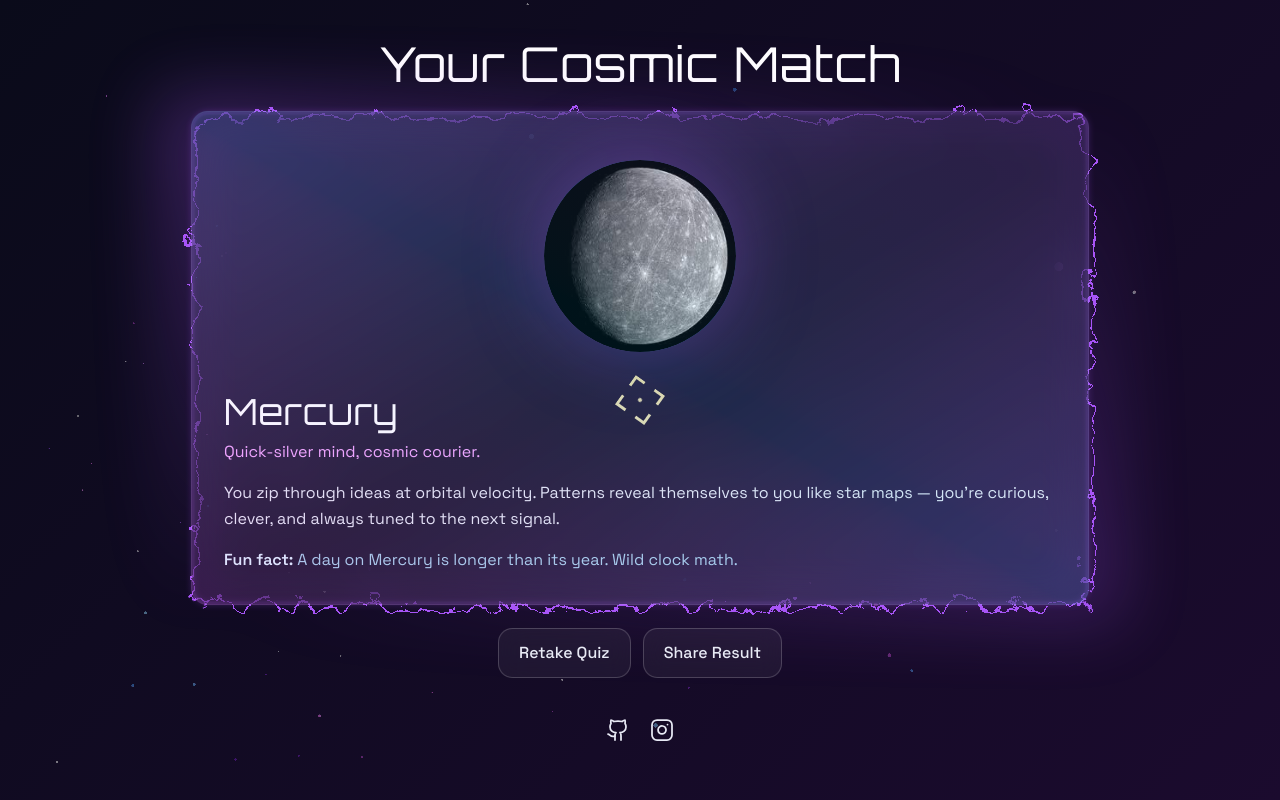
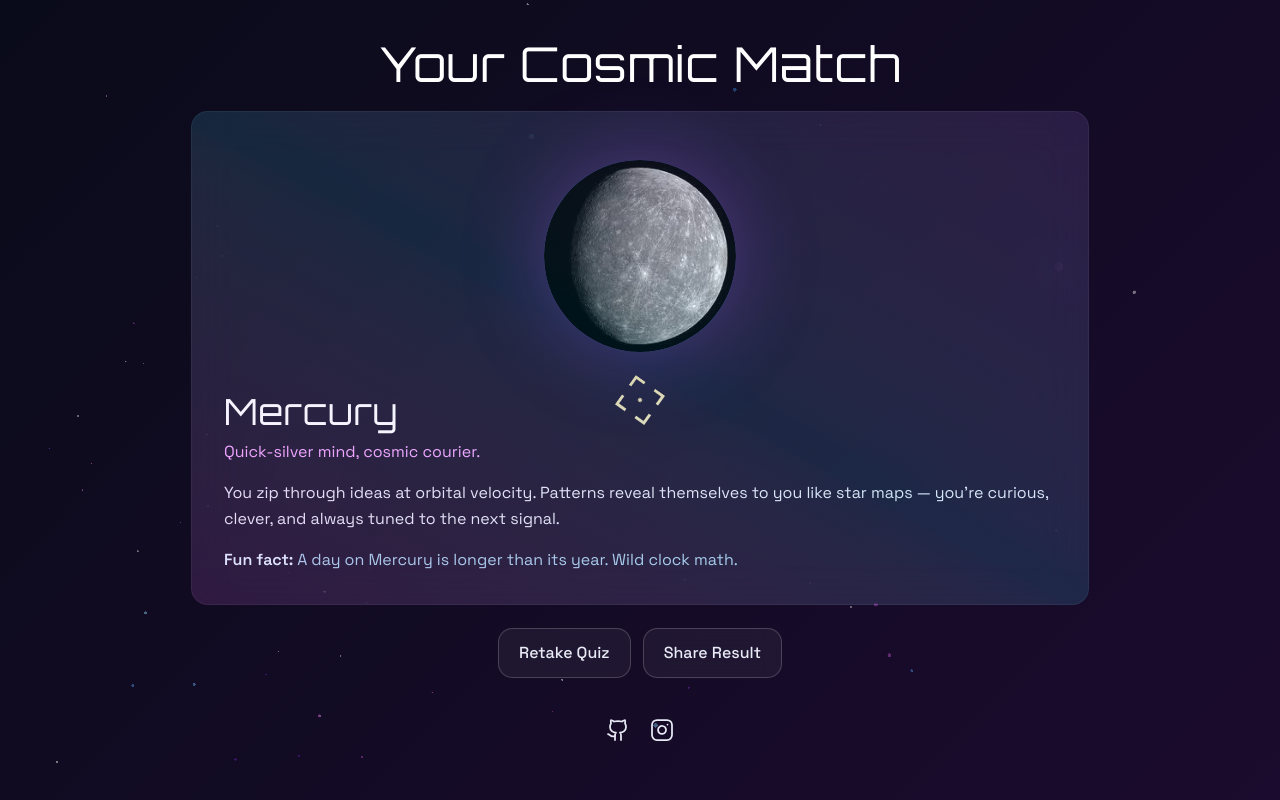
Before and after one commit to Alilo2005/planets_quiz, a Next.js app: page /result in a window 1280 px wide. Built offline with nearby package versions, Linux system fonts and the light colour scheme; no server answers; a web font is replaced by a local one.

Commit message:
Wrap Analytics component in Suspense for improved loading behavior and remove ElectricBorder from PlanetResultCard for cleaner layout

```diff
--- a/app/layout.tsx
+++ b/app/layout.tsx
@@ -2,6 +2,7 @@ import type { Metadata } from "next";
 import "./globals.css";
 import { Space_Grotesk, Playfair_Display, Roboto_Flex, Orbitron } from "next/font/google";
 import ClientLayout from "@/components/ClientLayout";
+import { Suspense } from "react";
 import Analytics from "@/components/Analytics";
 import Script from "next/script";
 import { GA_ID, hasGA } from "@/lib/gtag";
@@ -99,7 +100,9 @@ export default function RootLayout({
           </>
         )}
         <ClientLayout>
-          <Analytics />
+          <Suspense fallback={null}>
+            <Analytics />
+          </Suspense>
           {children}
         </ClientLayout>
       </body>
--- a/components/PlanetResultCard.tsx
+++ b/components/PlanetResultCard.tsx
@@ -4,20 +4,10 @@ import Image from "next/image";
 import PixelTransition from "@/components/PixelTransition";
 import DecryptedText from "@/components/DecryptedText";
 import type { PlanetInfo } from "@/lib/types";
-import ElectricBorder from "@/components/ElectricBorder";
 
 export default function PlanetResultCard({ planet }: { planet: PlanetInfo }) {
   return (
-    <ElectricBorder
-      className="relative w-full max-w-4xl mx-auto rounded-2xl"
-      color="#a855f7"
-      thickness={2}
-      chaos={0.9}
-      speed={1}
-      disableOnTouch
-      respectReducedMotion
-      animateWhenInView
-    >
+    <div className="relative w-full max-w-4xl mx-auto rounded-2xl">
       <div className="relative p-6 md:p-8 rounded-2xl bg-white/5 backdrop-blur-xl">
       <div className="grid md:grid-cols-[220px,1fr] gap-6 items-center">
         <div className="relative h-48 md:h-56">
@@ -126,6 +116,6 @@ export default function PlanetResultCard({ planet }: { planet: PlanetInfo }) {
       <div className="pointer-events-none absolute inset-0 rounded-2xl ring-1 ring-white/10" />
       <div className="pointer-events-none absolute -inset-px rounded-2xl bg-gradient-to-tr from-fuchsia-500/10 via-sky-400/10 to-violet-500/10" />
       </div>
-    </ElectricBorder>
+    </div>
   );
 }
```
